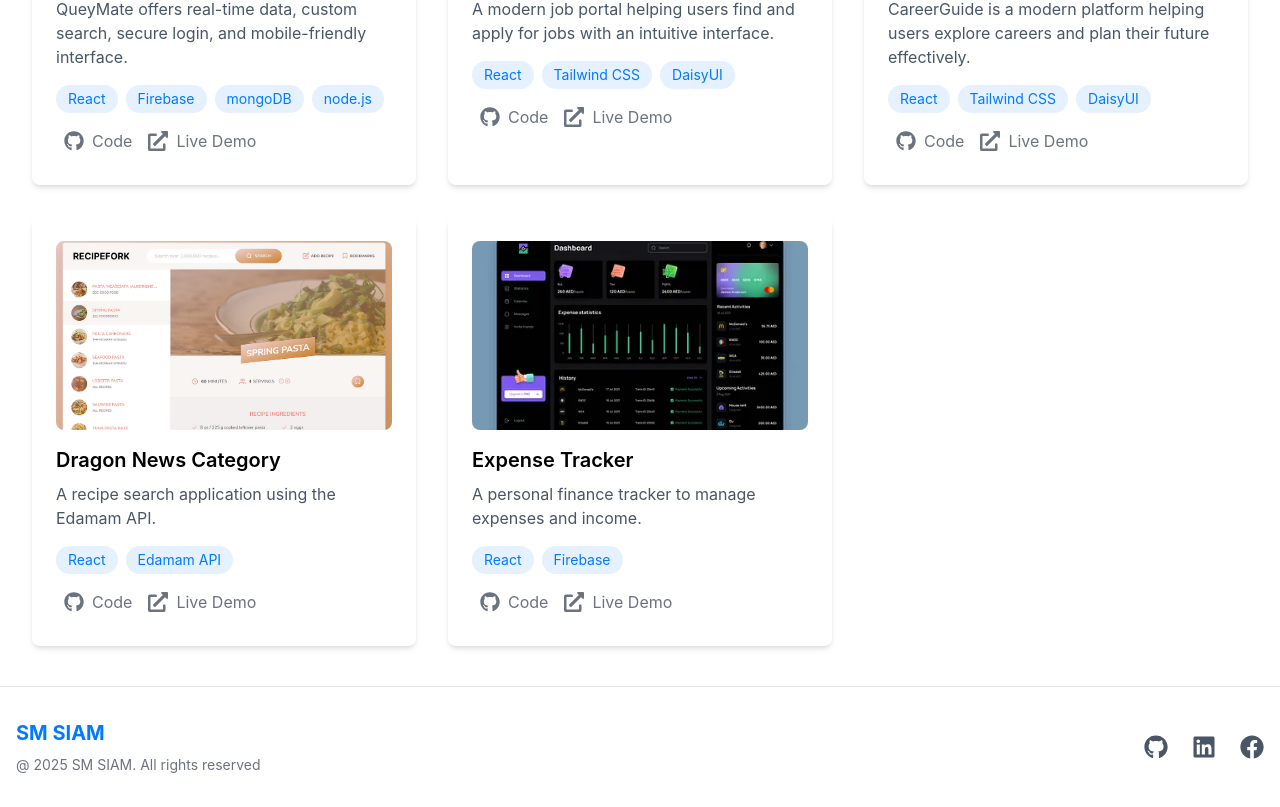
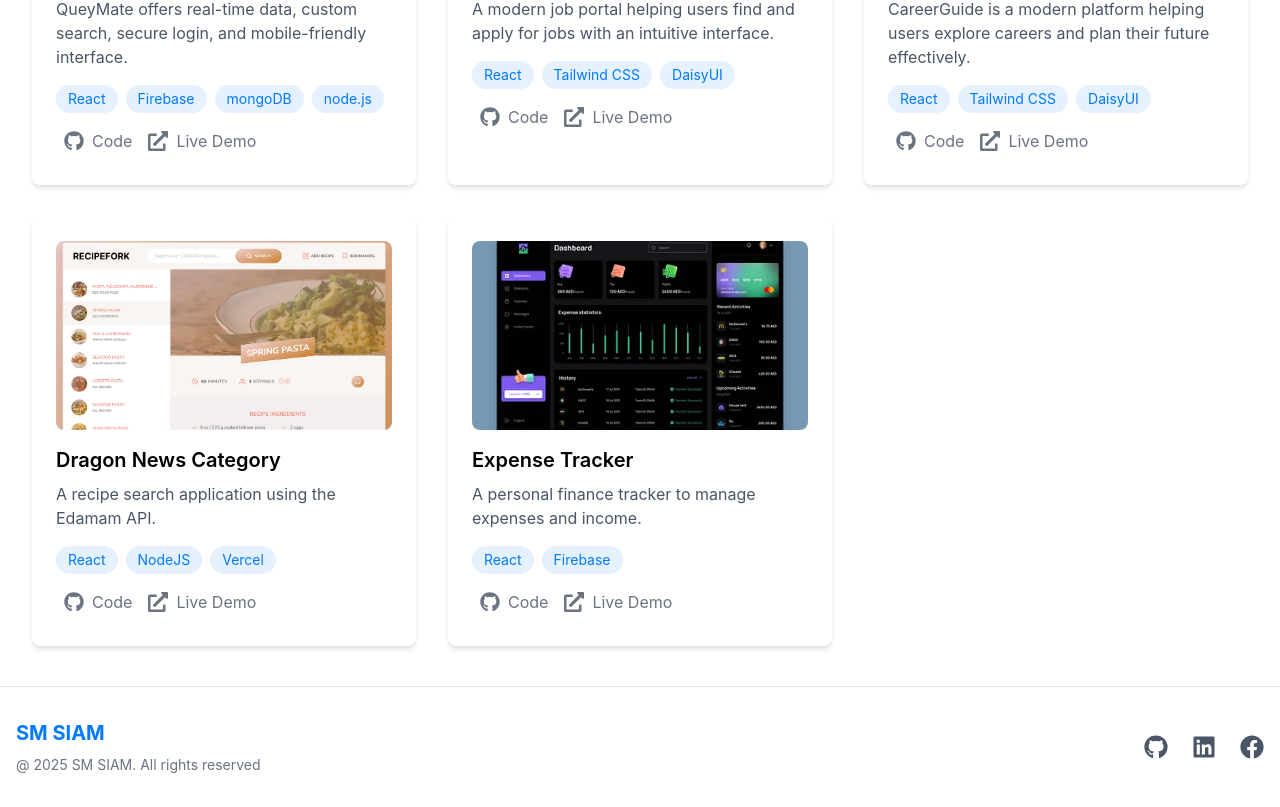
Before and after one commit to siam114/portfolio-website-nextjs, a Next.js app: page /projects in a window 1280 px wide. Shown: the part 1045-1852 px from the top of the page. Built offline with nearby package versions, Linux system fonts and the light colour scheme.

Commit message:
change tecnology

```diff
--- a/src/content/project.ts
+++ b/src/content/project.ts
@@ -52,7 +52,7 @@ export const projects: Project[] = [
       {
         title: 'Dragon News Category',
         description: 'A recipe search application using the Edamam API.',
-        technologies: ['React', 'Edamam API'],
+        technologies: ['React', 'NodeJS', 'Vercel'],
         githubLink: 'https://github.com/siam114/Dragon-news',
         demoLink: 'https://dragon-news-7104a.web.app/category/01',
         image: '/projects/recipe-finder.png',
```
